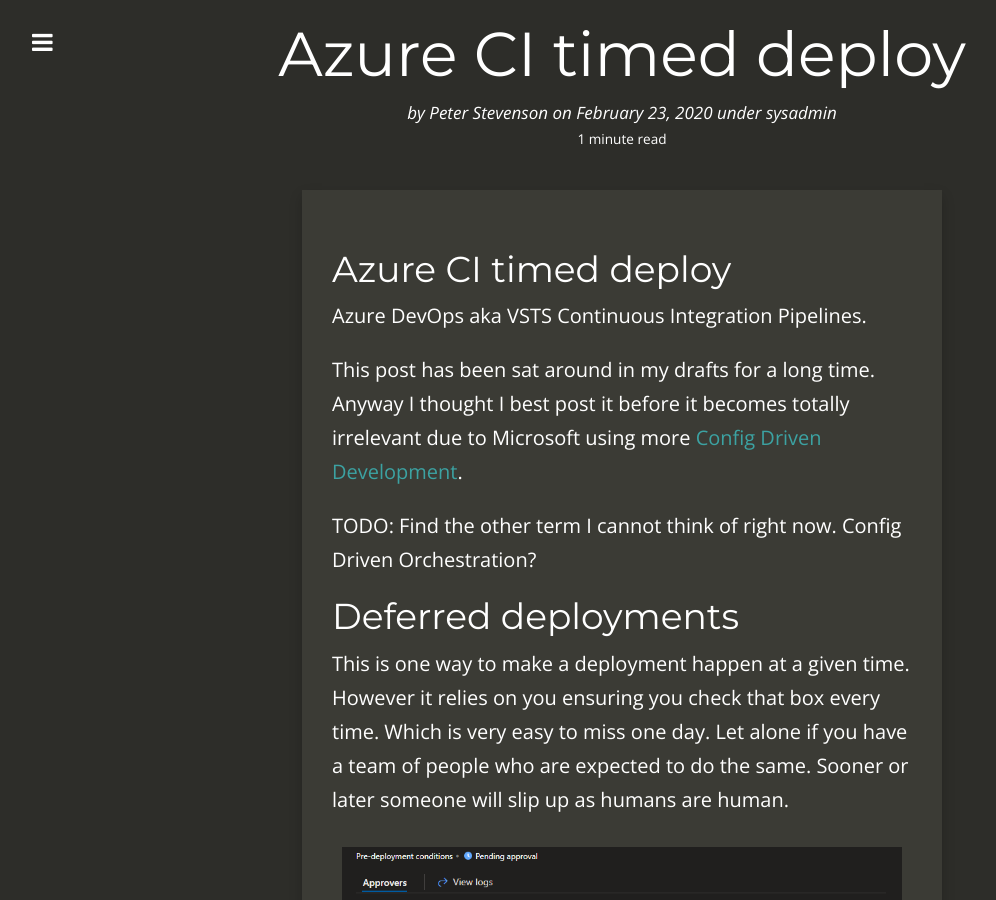
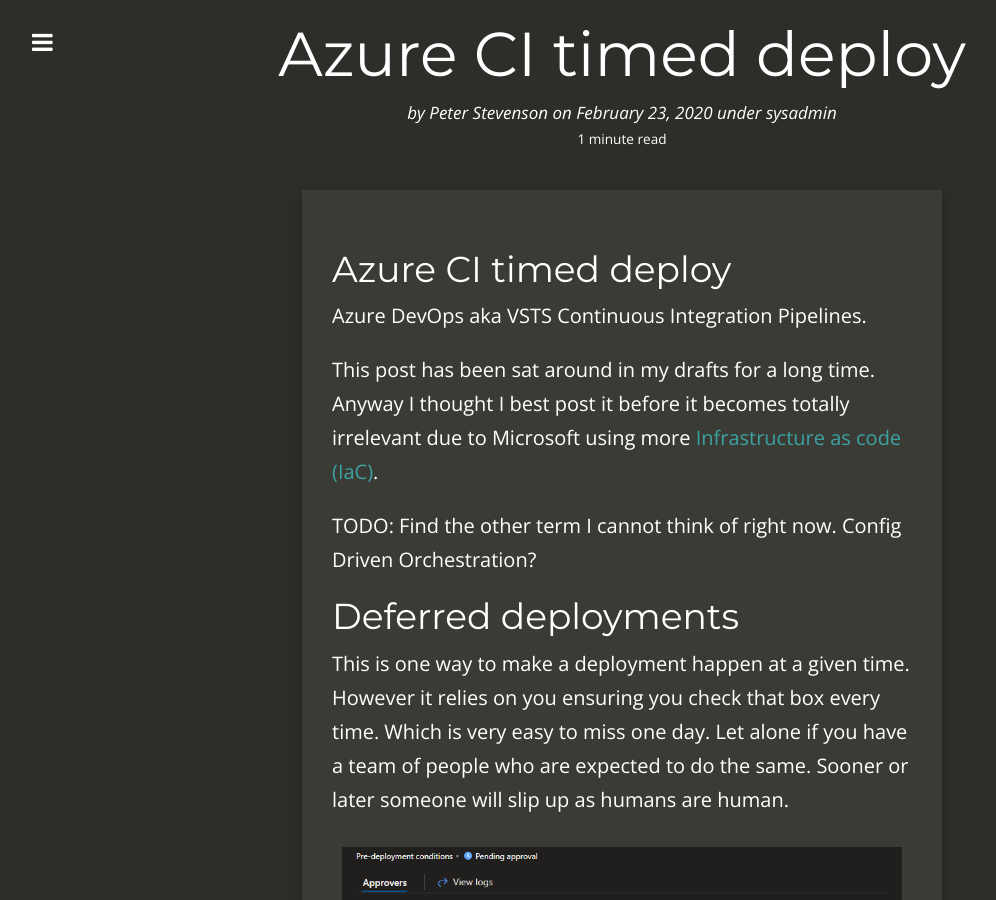
Before and after one commit to 2E0PGS/blog, a Jekyll site: the page built from _posts/2020-02-23-azure-ci-timed-deploy.md, in a window 1280 px wide and 900 px high. Shown: the whole window, without its empty margins (18-1014 px from the left). Built offline with Jekyll 4.4.1, drawn with Linux system fonts in a browser that asks for light colours; nearby versions of some CDN libraries; comment, search, counter and statistics services are not loaded.

Commit message:
More accurate name.

```diff
--- a/_posts/2020-02-23-azure-ci-timed-deploy.md
+++ b/_posts/2020-02-23-azure-ci-timed-deploy.md
@@ -18,7 +18,7 @@
 
 Azure DevOps aka VSTS Continuous Integration Pipelines.
 
-This post has been sat around in my drafts for a long time. Anyway I thought I best post it before it becomes totally irrelevant due to Microsoft using more [Config Driven Development](https://www.ibm.com/developerworks/library/wa-configdev/index.html).
+This post has been sat around in my drafts for a long time. Anyway I thought I best post it before it becomes totally irrelevant due to Microsoft using more [Infrastructure as code (IaC)](https://en.wikipedia.org/wiki/Infrastructure_as_code).
 
 TODO: Find the other term I cannot think of right now. Config Driven Orchestration?
 
```
